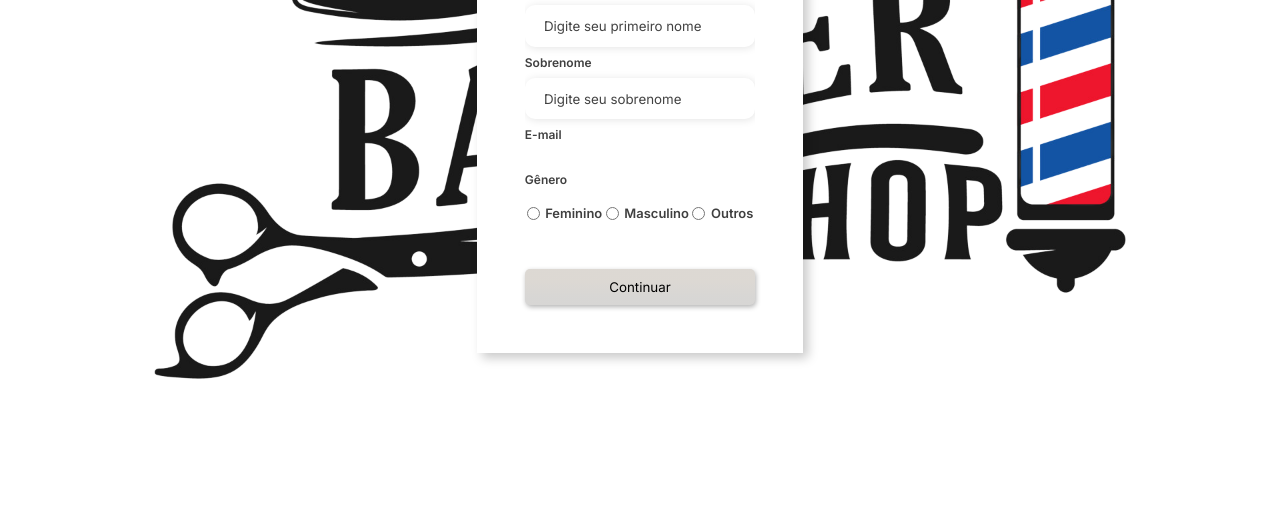
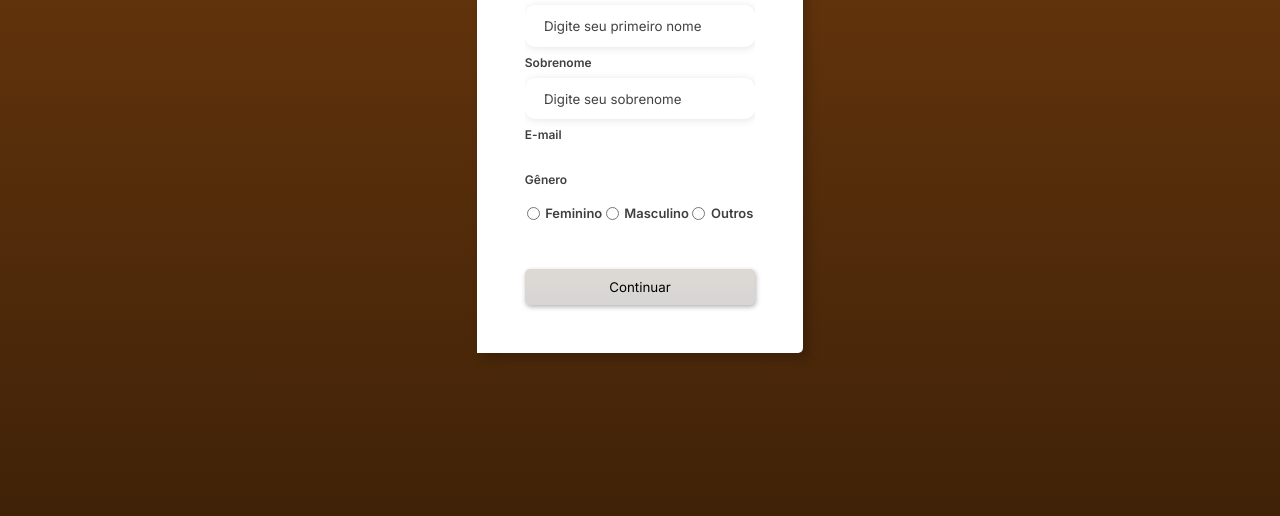
Before and after one commit to igorsantos2102/Meus-Projetos, a plain HTML site: page barber-shop/cadastro.html in a window 1280 px wide. Shown: the part 284-800 px from the top of the page. Drawn offline with Linux system fonts and the light colour scheme.

Commit message:
atualização de pasta

```diff
--- a/BarberShop/css/cadastro.css
+++ b/barber-shop/css/cadastro.css
@@ -138,12 +138,6 @@ body{
 }
 
 @media screen and (max-width: 1350px){
-    body{
-        background-image: url(../img/logo-cadastro03.png);
-        background-size: cover;
-        background-repeat: no-repeat;
-        background-position: center center;
-    }
     .container{
         width:auto;
         height: auto;
```
Also changed, not shown: barber-shop/cadastro.html (renamed from BarberShop/cadastro.html), barber-shop/css/login.css (renamed from BarberShop/css/login.css), barber-shop/css/slide.css (renamed from BarberShop/css/slide.css), barber-shop/css/styles.css (line endings or trailing spaces), barber-shop/img/favicon.png (renamed from BarberShop/img/favicon.png), barber-shop/img/fundoMain.png (renamed from BarberShop/img/fundoMain.png), barber-shop/img/logo-cadastro03.png (renamed from BarberShop/img/logo-cadastro03.png), barber-shop/img/logo02.avif (renamed from BarberShop/img/logo02.avif), barber-shop/img/logoServicos.png (renamed from BarberShop/img/logoServicos.png), barber-shop/index.html (renamed from BarberShop/index.html), barber-shop/js/cadastro.js (renamed from BarberShop/js/cadastro.js), barber-shop/js/login.js (renamed from BarberShop/js/login.js), barber-shop/js/menu.js (renamed from BarberShop/js/menu.js), barber-shop/js/slide.js (renamed from BarberShop/js/slide.js), 1 more files, 6 other files.
